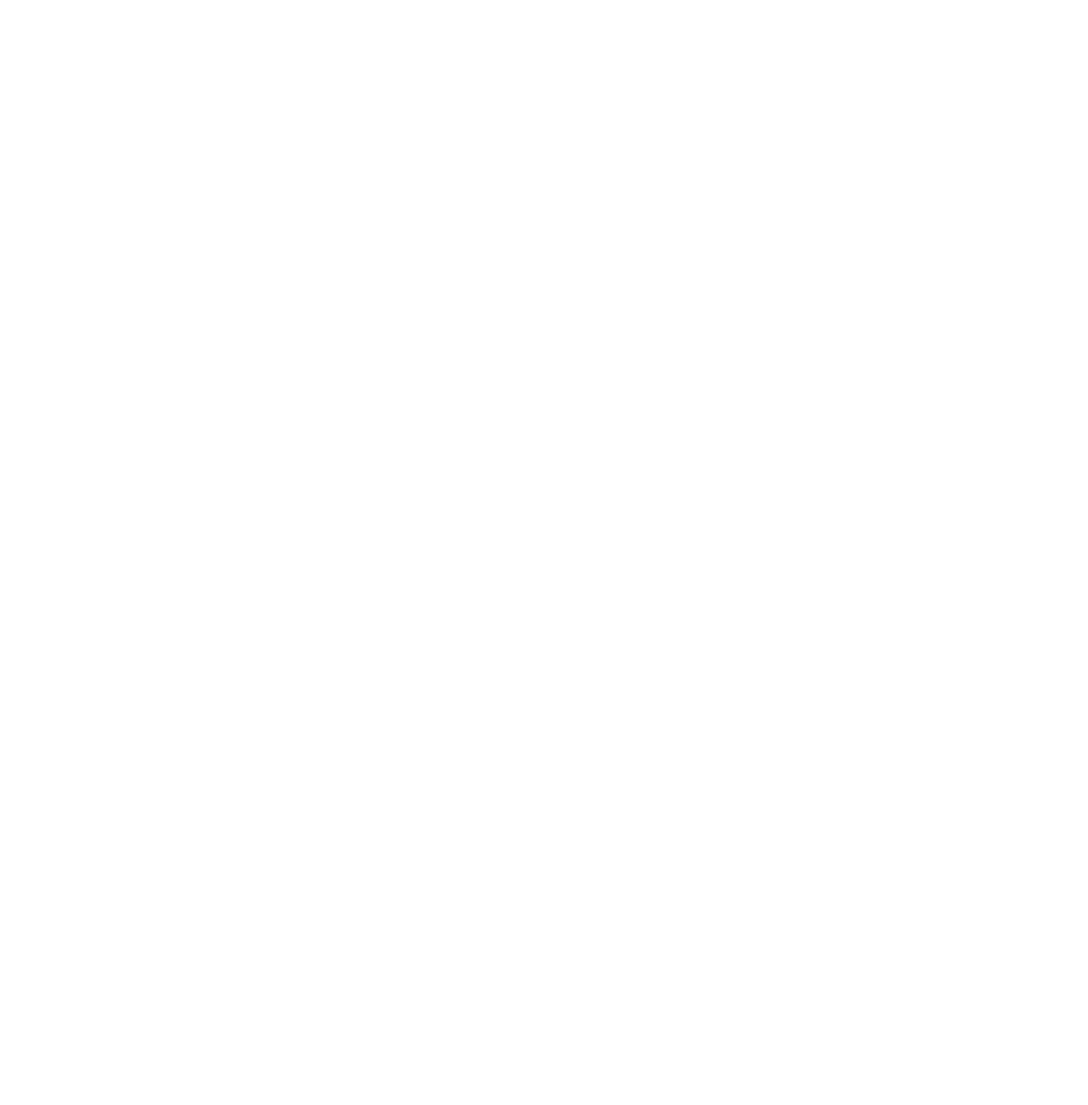
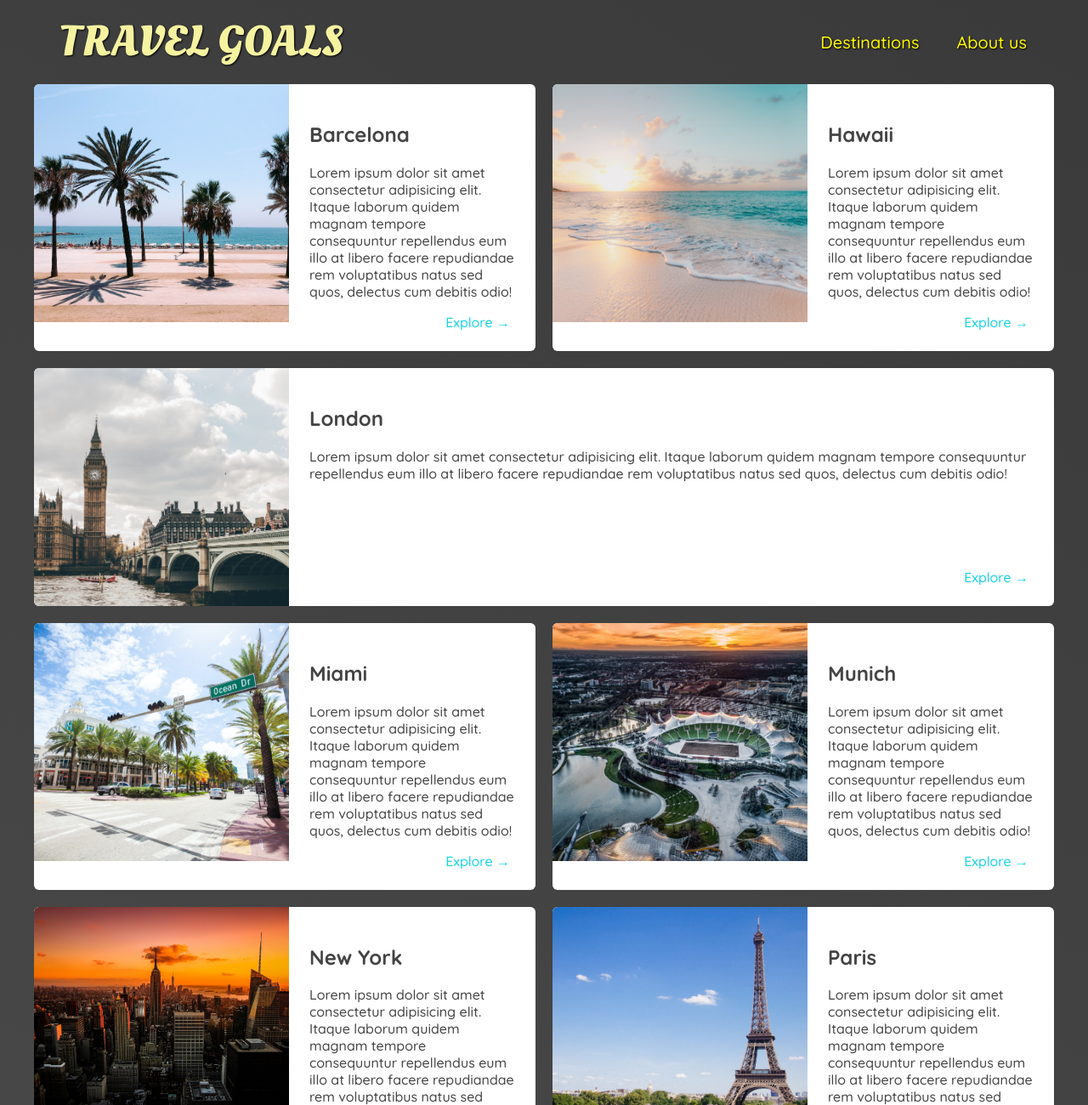
Before and after one commit to habib33-3/100-Days-of-Web-Developing, a plain HTML site: page Travel Goals/places.html in a window 1280 px wide. Shown: the top 1300 px of the page at 85% size. Before the commit the page ends 800 px from the top, so only its background shows below. Drawn offline with Linux system fonts and the light colour scheme.

Commit message:
finished places page

```diff
--- /dev/null
+++ b/Travel Goals/Style/places.css
@@ -0,0 +1,62 @@
+body {
+  background: linear-gradient(30deg, rgb(77, 77, 77), rgb(58, 58, 58));
+  color: rgb(68, 68, 68);
+}
+
+header {
+  position: static;
+}
+
+main ul {
+  width: 1200px;
+  margin: 0 auto 48px auto;
+  display: grid;
+  grid-template-columns: repeat(2, 1fr);
+  gap: 20px 20px;
+
+}
+
+li:nth-of-type(3){
+    grid-column: 1/-1;
+}
+
+main li {
+  display: flex;
+  background-color: #ffffff;
+  box-shadow: 1px 1px 4px rgba(o, o, o, o.2);
+  border-radius: 6px;
+  overflow: hidden;
+}
+
+
+
+main ul li img {
+  width: 300px;
+  height: 280px;
+  object-fit: cover;
+}
+
+.item-content {
+  padding: 24px;
+  display: flex;
+  flex-direction: column;
+  justify-content: space-between;
+}
+
+.actions{
+    text-align: right;
+
+
+}
+
+.actions a{
+  text-decoration: none;
+  padding: 6px;
+  color: rgb(22, 211, 228);
+  border-radius: 6px;
+}
+
+.actions a:hover{
+  text-decoration: none;
+  background-color: rgb(246, 235, 255);
+}
--- a/Travel Goals/style.css
+++ b/Travel Goals/Style/style.css
@@ -1,9 +1,8 @@
 #hero {
   height: 800px;
-  background-image: url("image/places/ocean.jpg");
+  background-image: url("../image/places/ocean.jpg");
   background-position: center;
   background-size: cover;
-  background-repeat: no-repeat;
 }
 
 #hero-content {
@@ -22,7 +21,6 @@
   color: white;
   text-transform: uppercase;
   font-size: 50px;
-  font-weight: bold;
   font-family: "Relaway", sans-serif;
   margin: 0;
 }
@@ -66,6 +64,7 @@
 
 #destination {
   display: flex;
+  justify-content: center;
   width: 90%;
   margin: auto;
   margin-bottom: 40px;
--- a/Travel Goals/about.html
+++ b/Travel Goals/about.html
@@ -0,0 +1,44 @@
+<!DOCTYPE html>
+<html lang="en">
+
+<head>
+    <meta charset="UTF-8" />
+    <meta http-equiv="X-UA-Compatible" content="IE=edge" />
+    <meta name="viewport" content="width=device-width, initial-scale=1.0" />
+    <link
+        href="https://fonts.googleapis.com/css2?family=Raleway:wght@700&family=Oleo+Script:wght@700&family=Quicksand:wght@300;500;700&display=swap"
+        rel="stylesheet" />
+    <link rel="stylesheet" href="Style/style.css" />
+    <link rel="stylesheet" href="Style/shared.css">
+    <title>Travel Goals</title>
+</head>
+
+<body>
+    <header>
+        <div id="page-logo">
+            <a href="index.html">Travel Goals</a>
+        </div>
+        <nav>
+            <ul>
+                <li><a href="places.html">Destinations</a></li>
+                <li><a href="about.html">About us</a></li>
+            </ul>
+        </nav>
+    </header>
+    <main></main>
+    <footer>
+        <ul>
+            <li>
+                <a href="https://www.instagram.com">
+                    <img src="image/icons/insta.png" alt="Instagram">
+                </a>
+            </li>
+            <li><a href="https://www.facebook.com">
+                    <img src="image/icons/facebook.png" alt="Facebook">
+                </a>
+            </li>
+        </ul>
+    </footer>
+</body>
+
+</html>
--- a/Travel Goals/places.html
+++ b/Travel Goals/places.html
@@ -0,0 +1,229 @@
+<!DOCTYPE html>
+<html lang="en">
+
+<head>
+    <meta charset="UTF-8" />
+    <meta http-equiv="X-UA-Compatible" content="IE=edge" />
+    <meta name="viewport" content="width=device-width, initial-scale=1.0" />
+    <link
+        href="https://fonts.googleapis.com/css2?family=Raleway:wght@700&family=Oleo+Script:wght@700&family=Quicksand:wght@300;500;700&display=swap"
+        rel="stylesheet" />
+    <link rel="stylesheet" href="Style/shared.css">
+    <link rel="stylesheet" href="Style/places.css">
+    <title>Places</title>
+</head>
+
+<body>
+    <header>
+        <div id="page-logo">
+            <a href="index.html">Travel Goals</a>
+        </div>
+        <nav>
+            <ul>
+                <li><a href="places.html">Destinations</a></li>
+                <li><a href="about.html">About us</a></li>
+            </ul>
+        </nav>
+    </header>
+
+    <main>
+        <ul>
+            <li>
+                <img src="image/places/barcelona.jpg" alt="City of Barcelona">
+                <div class="item-content">
+                    <div>
+                        <h2>Barcelona</h2>
+                        <p>
+                            Lorem ipsum dolor sit amet consectetur adipisicing elit. Itaque laborum quidem magnam
+                            tempore
+                            consequuntur repellendus eum illo at libero facere repudiandae rem voluptatibus natus sed
+                            quos,
+                            delectus cum debitis odio!
+                        </p>
+                    </div>
+                    <div class="actions">
+                        <a href="https://en.wikipedia.org/wiki/Barcelona">Explore &#x2192</a>
+                    </div>
+                </div>
+            </li>
+            <li>
+                <img src="image/places/hawaii.jpg" alt="City of Hawai">
+                <div class="item-content">
+                    <div>
+                        <h2>Hawaii</h2>
+                        <p>
+                            Lorem ipsum dolor sit amet consectetur adipisicing elit. Itaque laborum quidem magnam
+                            tempore
+                            consequuntur repellendus eum illo at libero facere repudiandae rem voluptatibus natus sed
+                            quos,
+                            delectus cum debitis odio!
+                        </p>
+                    </div>
+                    <div class="actions">
+                        <a href="https://en.wikipedia.org/wiki/Hawaii">Explore &#x2192</a>
+                    </div>
+                </div>
+            </li>
+            <li>
+                <img src="image/places/london.jpg" alt="City of London">
+                <div class="item-content">
+                    <div>
+                        <h2>London</h2>
+                        <p>
+                            Lorem ipsum dolor sit amet consectetur adipisicing elit. Itaque laborum quidem magnam
+                            tempore
+                            consequuntur repellendus eum illo at libero facere repudiandae rem voluptatibus natus sed
+                            quos,
+                            delectus cum debitis odio!
+                        </p>
+                    </div>
+                    <div class="actions">
+                        <a href="https://en.wikipedia.org/wiki/London">Explore &#x2192</a>
+                    </div>
+                </div>
+            </li>
+            <li>
+                <img src="image/places/miami.jpg" alt="City of Miami">
+                <div class="item-content">
+                    <div>
+                        <h2>Miami</h2>
+                        <p>
+                            Lorem ipsum dolor sit amet consectetur adipisicing elit. Itaque laborum quidem magnam
+                            tempore
+                            consequuntur repellendus eum illo at libero facere repudiandae rem voluptatibus natus sed
+                            quos,
+                            delectus cum debitis odio!
+                        </p>
+                    </div>
+                    <div class="actions">
+                        <a href="https://en.wikipedia.org/wiki/Miami">Explore &#x2192</a>
+                    </div>
+                </div>
+            </li>
+            <li>
+                <img src="image/places/munich.jpg" alt="City of Munich">
+                <div class="item-content">
+                    <div>
+                        <h2>Munich</h2>
+                        <p>
+                            Lorem ipsum dolor sit amet consectetur adipisicing elit. Itaque laborum quidem magnam
+                            tempore
+                            consequuntur repellendus eum illo at libero facere repudiandae rem voluptatibus natus sed
+                            quos,
+                            delectus cum debitis odio!
+                        </p>
+                    </div>
+                    <div class="actions">
+                        <a href="https://en.wikipedia.org/wiki/Munich">Explore &#x2192</a>
+                    </div>
+                </div>
+            </li>
+            <li>
+                <img src="image/places/new-york-city.jpg" alt="City of New York">
+                <div class="item-content">
+                    <div>
+                        <h2>New York</h2>
+                        <p>
+                            Lorem ipsum dolor sit amet consectetur adipisicing elit. Itaque laborum quidem magnam
+                            tempore
+                            consequuntur repellendus eum illo at libero facere repudiandae rem voluptatibus natus sed
+                            quos,
+                            delectus cum debitis odio!
+                        </p>
+                    </div>
+                    <div class="actions">
+                        <a href="https://en.wikipedia.org/wiki/New-York_City">Explore &#x2192</a>
+                    </div>
+                </div>
+            </li>
+            <li>
+                <img src="image/places/paris.jpg" alt="City of Paris">
+                <div class="item-content">
+                    <div>
+                        <h2>Paris</h2>
+                        <p>
+                            Lorem ipsum dolor sit amet consectetur adipisicing elit. Itaque laborum quidem magnam
+                            tempore
+                            consequuntur repellendus eum illo at libero facere repudiandae rem voluptatibus natus sed
+                            quos,
+                            delectus cum debitis odio!
+                        </p>
+                    </div>
+                    <div class="actions">
+                        <a href="https://en.wikipedia.org/wiki/Paris">Explore &#x2192</a>
+                    </div>
+                </div>
+            </li>
+            <li>
+                <img src="image/places/sydney.jpg" alt="City of Sydney">
+                <div class="item-content">
+                    <div>
+                        <h2>Sydney</h2>
+                        <p>
+                            Lorem ipsum dolor sit amet consectetur adipisicing elit. Itaque laborum quidem magnam
+                            tempore
+                            consequuntur repellendus eum illo at libero facere repudiandae rem voluptatibus natus sed
+                            quos,
+                            delectus cum debitis odio!
+                        </p>
+                    </div>
+                    <div class="actions">
+                        <a href="https://en.wikipedia.org/wiki/Sydney">Explore &#x2192</a>
+                    </div>
+                </div>
+            </li>
+            <li>
+                <img src="image/places/tokyo.jpg" alt="City of Tokyo">
+                <div class="item-content">
+                    <div>
+                        <h2>Tokyo</h2>
+                        <p>
+                            Lorem ipsum dolor sit amet consectetur adipisicing elit. Itaque laborum quidem magnam
+                            tempore
+                            consequuntur repellendus eum illo at libero facere repudiandae rem voluptatibus natus sed
+                            quos,
+                            delectus cum debitis odio!
+                        </p>
+                    </div>
+                    <div class="actions">
+                        <a href="https://en.wikipedia.org/wiki/Tokyo">Explore &#x2192</a>
+                    </div>
+                </div>
+            </li>
+            <li>
+                <img src="image/places/bali.jpg" alt="City of Bali">
+                <div class="item-content">
+                    <div>
+                        <h2>Bali</h2>
+                        <p>
+                            Lorem ipsum dolor sit amet consectetur adipisicing elit. Itaque laborum quidem magnam
+                            tempore
+                            consequuntur repellendus eum illo at libero facere repudiandae rem voluptatibus natus sed
+                            quos,
+                            delectus cum debitis odio!
+                        </p>
+                    </div>
+                    <div class="actions">
+                        <a href="https://en.wikipedia.org/wiki/Bali">Explore &#x2192</a>
+                    </div>
+                </div>
+            </li>
+        </ul>
+    </main>
+
+    <footer>
+        <ul>
+            <li>
+                <a href="https://www.instagram.com">
+                    <img src="image/icons/insta.png" alt="Instagram">
+                </a>
+            </li>
+            <li><a href="https://www.facebook.com">
+                    <img src="image/icons/facebook.png" alt="Facebook">
+                </a>
+            </li>
+        </ul>
+    </footer>
+</body>
+
+</html>
```
Also changed, not shown: Travel Goals/Style/shared.css (renamed from Travel Goals/shared.css, +5 -10 lines), Travel Goals/index.html (+2 -2 lines), Travel Goals/Style/about.css (added), Travel Goals/image/places/bali.jpg (added), Travel Goals/image/places/hawaii.jpg (added), Travel Goals/image/places/london.jpg (added), Travel Goals/image/places/new-york-city.jpg (added), Travel Goals/image/places/paris.jpg (added), Travel Goals/image/places/sydney.jpg (added), Travel Goals/image/places/tokyo.jpg (added).
